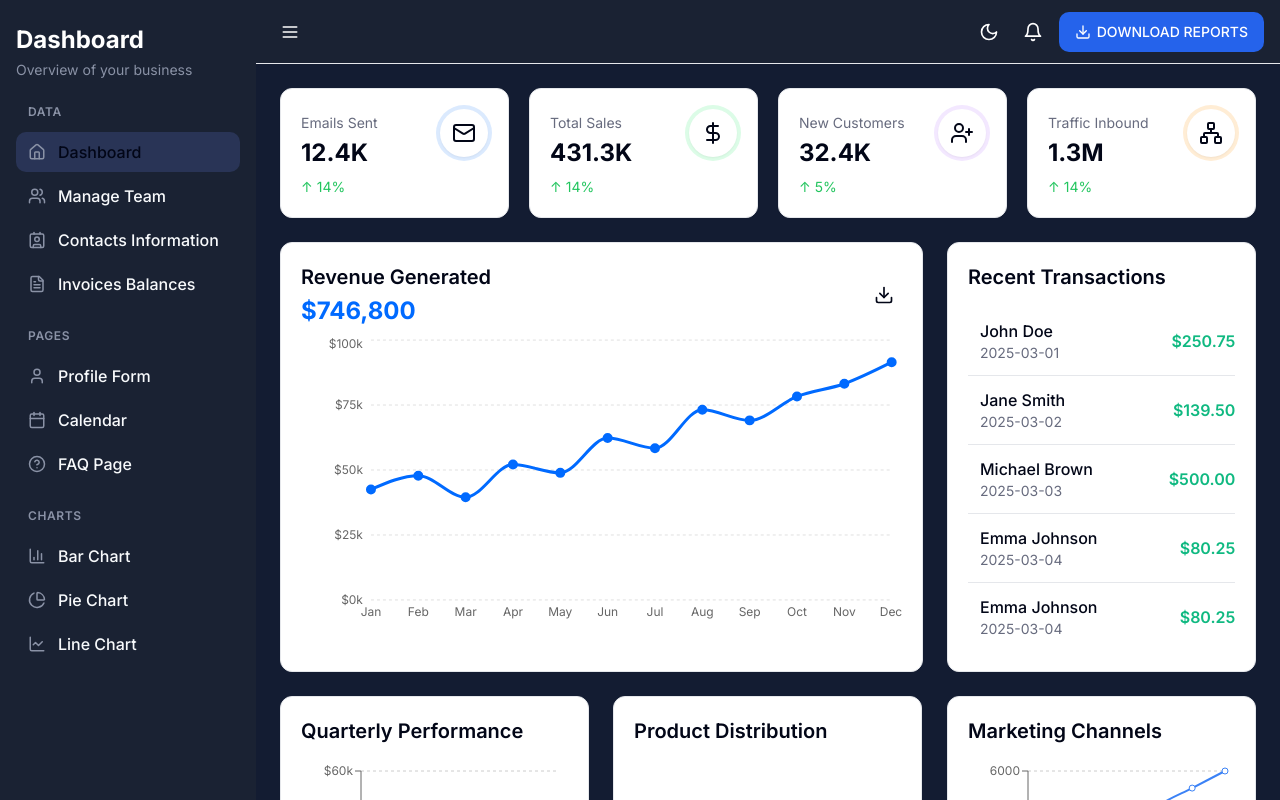
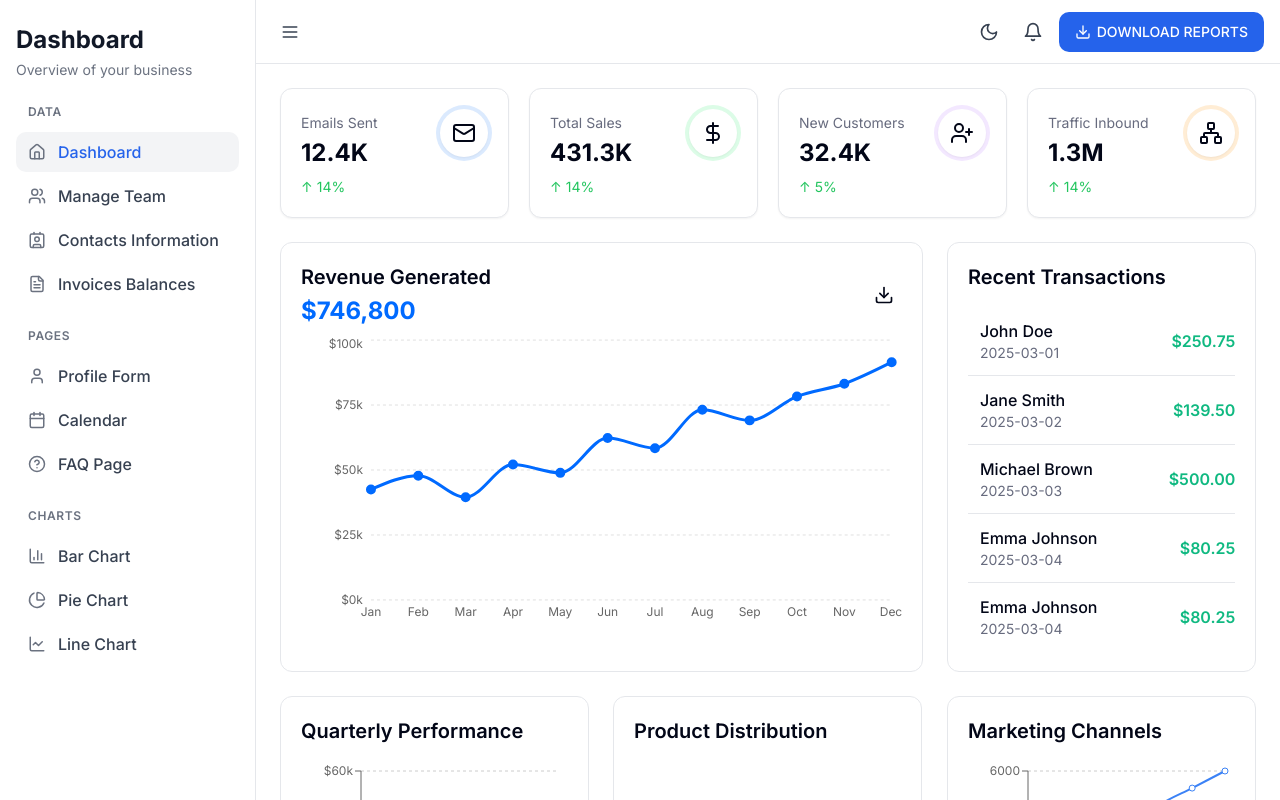
Before and after one commit to Montaser0/team-stratosphere, a React (Vite) app: page / in a window 1280 px wide. Shown: the top 800 px of the page. Built offline with nearby package versions, Linux system fonts and the light colour scheme.

Commit message:
Fix white mode display
The white mode was not displaying the page in white. This commit fixes the issue.

```diff
--- a/src/components/layout/Layout.tsx
+++ b/src/components/layout/Layout.tsx
@@ -5,9 +5,11 @@ import TopBar from "./TopBar";
 import { useSidebar } from "@/context/SidebarContext";
 import { cn } from "@/lib/utils";
 import { useEffect } from "react";
+import { useTheme } from "@/context/ThemeContext";
 
 const Layout = () => {
   const { isOpen } = useSidebar();
+  const { theme } = useTheme();
 
   // Force re-render on resize to ensure correct layout
   useEffect(() => {
@@ -21,7 +23,10 @@ const Layout = () => {
   }, []);
 
   return (
-    <div className="min-h-screen bg-[#131c32]">
+    <div className={cn(
+      "min-h-screen",
+      theme === "dark" ? "bg-[#131c32]" : "bg-white"
+    )}>
       <Sidebar />
       <main
         className={cn(
--- a/src/components/layout/Sidebar.tsx
+++ b/src/components/layout/Sidebar.tsx
@@ -6,6 +6,7 @@ import {
   BarChart3, Calendar, Contact, FileText,
   Home, LineChart, PieChart, User, Users, HelpCircle, X
 } from "lucide-react";
+import { useTheme } from "@/context/ThemeContext";
 
 interface SidebarItemProps {
   to: string;
@@ -15,6 +16,8 @@ interface SidebarItemProps {
 
 const SidebarItem = ({ to, icon, label }: SidebarItemProps) => {
   const { close } = useSidebar();
+  const { theme } = useTheme();
+  const isDark = theme === "dark";
 
   // Close sidebar on mobile when clicking a link
   const handleClick = () => {
@@ -30,8 +33,12 @@ const SidebarItem = ({ to, icon, label }: SidebarItemProps) => {
       className={({ isActive }) =>
         cn(
           "flex items-center gap-3 px-3 py-2 rounded-md transition-colors",
-          "hover:bg-sidebar-accent hover:text-sidebar-accent-foreground",
-          isActive ? "bg-sidebar-accent text-sidebar-accent-foreground font-medium" : "text-sidebar-foreground"
+          isDark
+            ? "hover:bg-sidebar-accent hover:text-sidebar-accent-foreground"
+            : "hover:bg-gray-100",
+          isActive
+            ? (isDark ? "bg-sidebar-accent text-white font-medium" : "bg-gray-100 text-blue-600 font-medium")
+            : (isDark ? "text-sidebar-foreground" : "text-gray-700")
         )
       }
     >
@@ -43,6 +50,8 @@ const SidebarItem = ({ to, icon, label }: SidebarItemProps) => {
 
 const Sidebar = () => {
   const { isOpen, toggle } = useSidebar();
+  const { theme } = useTheme();
+  const isDark = theme === "dark";
 
   return (
     <>
@@ -64,48 +73,69 @@ const Sidebar = () => {
           "lg:translate-x-0"
         )}
       >
-        <div className="flex flex-col h-full overflow-y-auto bg-[#1a2233] no-scrollbar">
+        <div className={cn(
+          "flex flex-col h-full overflow-y-auto no-scrollbar",
+          isDark ? "bg-[#1a2233]" : "bg-white border-r border-gray-200"
+        )}>
           {/* Close button for mobile */}
           <button
             onClick={toggle}
-            className="lg:hidden absolute top-4 right-4 p-2 rounded-md bg-[#283046] text-white"
+            className={cn(
+              "lg:hidden absolute top-4 right-4 p-2 rounded-md",
+              isDark ? "bg-[#283046] text-white" : "bg-gray-100 text-gray-700"
+            )}
           >
             <X size={20} />
           </button>
 
           {/* Dashboard heading */}
           <div className="px-4 py-2 mt-4">
-            <h1 className="text-2xl font-bold text-white">Dashboard</h1>
-            <p className="text-sm text-[#8a92a6] mt-1">Overview of your business</p>
+            <h1 className={cn(
+              "text-2xl font-bold",
+              isDark ? "text-white" : "text-gray-900"
+            )}>Dashboard</h1>
+            <p className={cn(
+              "text-sm mt-1",
+              isDark ? "text-[#8a92a6]" : "text-gray-500"
+            )}>Overview of your business</p>
           </div>
 
           {/* Navigation */}
           <nav className="flex-1 p-4 space-y-6">
             <div className="mb-2">
-              <p className="text-xs uppercase text-[#8a92a6] mb-3 px-3 font-semibold tracking-wider">Data</p>
+              <p className={cn(
+                "text-xs uppercase mb-3 px-3 font-semibold tracking-wider",
+                isDark ? "text-[#8a92a6]" : "text-gray-500"
+              )}>Data</p>
               <div className="space-y-1">
-                <SidebarItem to="/" icon={<Home size={18} className="text-[#8a92a6]" />} label="Dashboard" />
-                <SidebarItem to="/team" icon={<Users size={18} className="text-[#8a92a6]" />} label="Manage Team" />
-                <SidebarItem to="/contacts" icon={<Contact size={18} className="text-[#8a92a6]" />} label="Contacts Information" />
-                <SidebarItem to="/invoices" icon={<FileText size={18} className="text-[#8a92a6]" />} label="Invoices Balances" />
+                <SidebarItem to="/" icon={<Home size={18} className={isDark ? "text-[#8a92a6]" : "text-gray-500"} />} label="Dashboard" />
+                <SidebarItem to="/team" icon={<Users size={18} className={isDark ? "text-[#8a92a6]" : "text-gray-500"} />} label="Manage Team" />
+                <SidebarItem to="/contacts" icon={<Contact size={18} className={isDark ? "text-[#8a92a6]" : "text-gray-500"} />} label="Contacts Information" />
+                <SidebarItem to="/invoices" icon={<FileText size={18} className={isDark ? "text-[#8a92a6]" : "text-gray-500"} />} label="Invoices Balances" />
               </div>
             </div>
 
             <div className="mb-2">
-              <p className="text-xs uppercase text-[#8a92a6] mb-3 px-3 font-semibold tracking-wider">Pages</p>
+              <p className={cn(
+                "text-xs uppercase mb-3 px-3 font-semibold tracking-wider",
+                isDark ? "text-[#8a92a6]" : "text-gray-500"
+              )}>Pages</p>
               <div className="space-y-1">
-                <SidebarItem to="/profile" icon={<User size={18} className="text-[#8a92a6]" />} label="Profile Form" />
-                <SidebarItem to="/calendar" icon={<Calendar size={18} className="text-[#8a92a6]" />} label="Calendar" />
-                <SidebarItem to="/faq" icon={<HelpCircle size={18} className="text-[#8a92a6]" />} label="FAQ Page" />
+                <SidebarItem to="/profile" icon={<User size={18} className={isDark ? "text-[#8a92a6]" : "text-gray-500"} />} label="Profile Form" />
+                <SidebarItem to="/calendar" icon={<Calendar size={18} className={isDark ? "text-[#8a92a6]" : "text-gray-500"} />} label="Calendar" />
+                <SidebarItem to="/faq" icon={<HelpCircle size={18} className={isDark ? "text-[#8a92a6]" : "text-gray-500"} />} label="FAQ Page" />
               </div>
             </div>
 
             <div>
-              <p className="text-xs uppercase text-[#8a92a6] mb-3 px-3 font-semibold tracking-wider">Charts</p>
+              <p className={cn(
+                "text-xs uppercase mb-3 px-3 font-semibold tracking-wider",
+                isDark ? "text-[#8a92a6]" : "text-gray-500"
+              )}>Charts</p>
               <div className="space-y-1">
-                <SidebarItem to="/bar-chart" icon={<BarChart3 size={18} className="text-[#8a92a6]" />} label="Bar Chart" />
-                <SidebarItem to="/pie-chart" icon={<PieChart size={18} className="text-[#8a92a6]" />} label="Pie Chart" />
-                <SidebarItem to="/line-chart" icon={<LineChart size={18} className="text-[#8a92a6]" />} label="Line Chart" />
+                <SidebarItem to="/bar-chart" icon={<BarChart3 size={18} className={isDark ? "text-[#8a92a6]" : "text-gray-500"} />} label="Bar Chart" />
+                <SidebarItem to="/pie-chart" icon={<PieChart size={18} className={isDark ? "text-[#8a92a6]" : "text-gray-500"} />} label="Pie Chart" />
+                <SidebarItem to="/line-chart" icon={<LineChart size={18} className={isDark ? "text-[#8a92a6]" : "text-gray-500"} />} label="Line Chart" />
               </div>
             </div>
           </nav>
--- a/src/components/layout/TopBar.tsx
+++ b/src/components/layout/TopBar.tsx
@@ -3,17 +3,26 @@ import { useTheme } from "@/context/ThemeContext";
 import { useSidebar } from "@/context/SidebarContext";
 import { Bell, Download, Menu, Moon, Sun } from "lucide-react";
 import { Button } from "@/components/ui/button";
+import { cn } from "@/lib/utils";
 
 const TopBar = () => {
   const { theme, toggleTheme } = useTheme();
   const { isOpen, toggle } = useSidebar();
 
+  const isDark = theme === "dark";
+
   return (
-    <div className="h-16 px-4 border-b bg-[#1a2233] flex items-center justify-between sticky top-0 z-20">
+    <div className={cn(
+      "h-16 px-4 border-b flex items-center justify-between sticky top-0 z-20",
+      isDark ? "bg-[#1a2233]" : "bg-white border-gray-200"
+    )}>
       <div className="flex items-center gap-4">
         <button
           onClick={toggle}
-          className="p-2 rounded-md hover:bg-[#283046] transition-colors text-white lg:flex"
+          className={cn(
+            "p-2 rounded-md transition-colors lg:flex",
+            isDark ? "hover:bg-[#283046] text-white" : "hover:bg-gray-100 text-gray-700"
+          )}
           aria-label={isOpen ? "Close sidebar" : "Open sidebar"}
         >
           <Menu size={20} />
@@ -23,14 +32,20 @@ const TopBar = () => {
       <div className="flex items-center gap-2">
         <button
           onClick={toggleTheme}
-          className="p-2 rounded-md hover:bg-[#283046] transition-colors text-white"
-          aria-label={theme === "dark" ? "Switch to light theme" : "Switch to dark theme"}
+          className={cn(
+            "p-2 rounded-md transition-colors",
+            isDark ? "hover:bg-[#283046] text-white" : "hover:bg-gray-100 text-gray-700"
+          )}
+          aria-label={isDark ? "Switch to light theme" : "Switch to dark theme"}
         >
-          {theme === "dark" ? <Sun size={20} /> : <Moon size={20} />}
+          {isDark ? <Sun size={20} /> : <Moon size={20} />}
         </button>
 
         <button
-          className="p-2 rounded-md hover:bg-[#283046] transition-colors text-white"
+          className={cn(
+            "p-2 rounded-md transition-colors",
+            isDark ? "hover:bg-[#283046] text-white" : "hover:bg-gray-100 text-gray-700"
+          )}
           aria-label="Notifications"
         >
           <Bell size={20} />
--- a/src/context/ThemeContext.tsx
+++ b/src/context/ThemeContext.tsx
@@ -12,17 +12,18 @@ const ThemeContext = createContext<ThemeContextProps | undefined>(undefined);
 
 export function ThemeProvider({ children }: { children: React.ReactNode }) {
   const [theme, setTheme] = useState<Theme>(() => {
-    // Check local storage or system preference
+    // Check local storage first
     if (typeof window !== "undefined") {
       const savedTheme = localStorage.getItem("theme") as Theme;
       if (savedTheme) {
         return savedTheme;
       }
+      // Then check system preference
       if (window.matchMedia("(prefers-color-scheme: dark)").matches) {
         return "dark";
       }
     }
-    return "light";
+    return "light"; // Default to light theme
   });
 
   useEffect(() => {
--- a/src/index.css
+++ b/src/index.css
@@ -7,7 +7,7 @@
 
 @layer base {
   :root {
-    --background: 225 29% 97%;
+    --background: 0 0% 100%;
     --foreground: 229 84% 5%;
 
     --card: 0 0% 100%;
@@ -19,13 +19,13 @@
     --primary: 215 100% 50%;
     --primary-foreground: 0 0% 100%;
 
-    --secondary: 228 2% 90%;
+    --secondary: 210 20% 96%;
     --secondary-foreground: 229 84% 5%;
 
-    --muted: 228 2% 90%;
+    --muted: 210 20% 96%;
     --muted-foreground: 229 10% 45%;
 
-    --accent: 228 2% 90%;
+    --accent: 210 20% 96%;
     --accent-foreground: 229 84% 5%;
 
     --destructive: 0 84% 60%;
@@ -37,11 +37,11 @@
 
     --radius: 0.75rem;
 
-    --sidebar-background: 226 38% 17%;
-    --sidebar-foreground: 210 40% 98%;
-    --sidebar-muted: 226 35% 30%;
-    --sidebar-muted-foreground: 210 20% 80%;
-    --sidebar-accent: 226 35% 25%;
+    --sidebar-background: 0 0% 100%;
+    --sidebar-foreground: 229 84% 5%;
+    --sidebar-muted: 210 20% 90%;
+    --sidebar-muted-foreground: 229 10% 45%;
+    --sidebar-accent: 210 20% 96%;
   }
 
   .dark {
```
